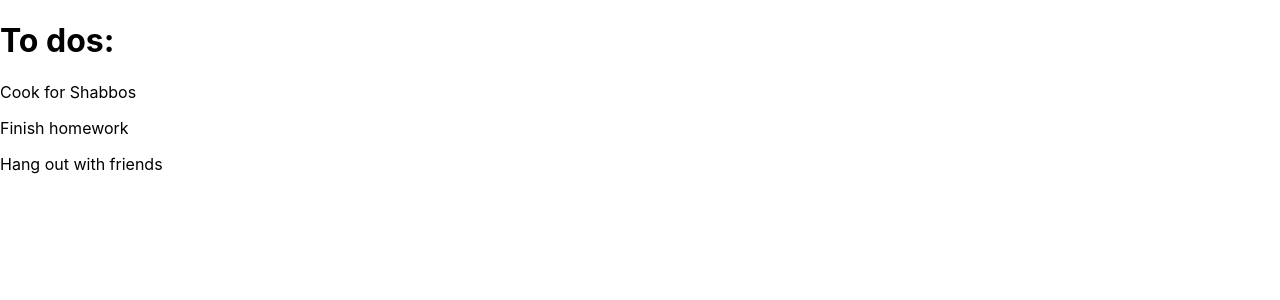
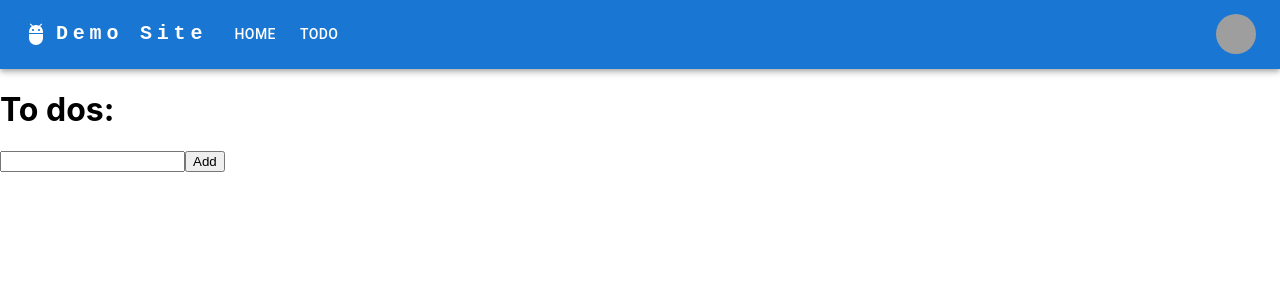
Before and after one commit to ShiraNeumann/mcon-353-demo-site, a React (Create React App) app: page /#/todo in a window 1280 px wide. Shown: the top 300 px of the page. Built offline with nearby package versions, Linux system fonts and the light colour scheme; grey boxes are pictures that could not be loaded.

Commit message:
Routing and added header

```diff
--- a/src/App.js
+++ b/src/App.js
@@ -1,31 +1,19 @@
-import computer from "./images/computer1.jpg";
-import javaLogo from "./images/Java.png";
-import html from "./images/html.png";
-import css from "./images/css.png";
-import sql from "./images/sql.png";
-import python from "./images/python.png";
-import csharp from "./images/c#.png";
 import "./App.css";
-import Box from "@mui/material/Box";
-import Card from "@mui/material/Card";
-import CardActions from "@mui/material/CardActions";
-import CardMedia from "@mui/material/CardMedia";
-import CardContent from "@mui/material/CardContent";
-import Typography from "@mui/material/Typography";
-import Accordion from "@mui/material/Accordion";
-import AccordionSummary from "@mui/material/AccordionSummary";
-import AccordionDetails from "@mui/material/AccordionDetails";
-import ExpandMoreIcon from "@mui/icons-material/ExpandMore";
-import { Grid } from "@mui/material";
-import LinkedInIcon from "@mui/icons-material/LinkedIn";
-import { Avatar, Button } from "@mui/material";
-import { Link, Route, BrowserRouter as Router } from "react-router-dom";
+import { Header } from "./components/header/header";
 import { Home } from "./components/home/home";
 import { Todo } from "./components/todo/todo";
+import { HashRouter, Routes, Route } from "react-router-dom";
 
 function App() {
-  //return <Home />;
-  return <Todo />;
+  return (
+    <HashRouter>
+      <Header />
+      <Routes>
+        <Route path="/" element={<Home />} />
+        <Route path="/todo" element={<Todo />} />
+      </Routes>
+    </HashRouter>
+  );
 }
 
 export default App;
--- /dev/null
+++ b/src/components/header/header.jsx
@@ -0,0 +1,172 @@
+import * as React from "react";
+import AppBar from "@mui/material/AppBar";
+import Box from "@mui/material/Box";
+import Toolbar from "@mui/material/Toolbar";
+import IconButton from "@mui/material/IconButton";
+import Typography from "@mui/material/Typography";
+import Menu from "@mui/material/Menu";
+import MenuIcon from "@mui/icons-material/Menu";
+import Container from "@mui/material/Container";
+import Avatar from "@mui/material/Avatar";
+import Button from "@mui/material/Button";
+import Tooltip from "@mui/material/Tooltip";
+import MenuItem from "@mui/material/MenuItem";
+import AdbIcon from "@mui/icons-material/Adb";
+import { useNavigate } from "react-router-dom";
+
+const pages = [
+  { name: "Home", path: "/" },
+  { name: "Todo", path: "/todo" },
+];
+const settings = ["Profile", "Account", "Dashboard", "Logout"];
+
+export function Header() {
+  const navigate = useNavigate();
+  const [anchorElNav, setAnchorElNav] = React.useState(null);
+  const [anchorElUser, setAnchorElUser] = React.useState(null);
+
+  const handleOpenNavMenu = (event) => {
+    setAnchorElNav(event.currentTarget);
+  };
+  const handleOpenUserMenu = (event) => {
+    setAnchorElUser(event.currentTarget);
+  };
+
+  const handleCloseNavMenu = (page) => {
+    setAnchorElNav(null);
+    if (page) {
+      navigate(page.path);
+    }
+  };
+
+  const handleCloseUserMenu = () => {
+    setAnchorElUser(null);
+  };
+
+  return (
+    <AppBar position="static">
+      <Container maxWidth="xl">
+        <Toolbar disableGutters>
+          <AdbIcon sx={{ display: { xs: "none", md: "flex" }, mr: 1 }} />
+          <Typography
+            variant="h6"
+            noWrap
+            component="a"
+            href="/"
+            sx={{
+              mr: 2,
+              display: { xs: "none", md: "flex" },
+              fontFamily: "monospace",
+              fontWeight: 700,
+              letterSpacing: ".3rem",
+              color: "inherit",
+              textDecoration: "none",
+            }}
+          >
+            Demo Site
+          </Typography>
+
+          <Box sx={{ flexGrow: 1, display: { xs: "flex", md: "none" } }}>
+            <IconButton
+              size="large"
+              aria-label="account of current user"
+              aria-controls="menu-appbar"
+              aria-haspopup="true"
+              onClick={handleOpenNavMenu}
+              color="inherit"
+            >
+              <MenuIcon />
+            </IconButton>
+            <Menu
+              id="menu-appbar"
+              anchorEl={anchorElNav}
+              anchorOrigin={{
+                vertical: "bottom",
+                horizontal: "left",
+              }}
+              keepMounted
+              transformOrigin={{
+                vertical: "top",
+                horizontal: "left",
+              }}
+              open={Boolean(anchorElNav)}
+              onClose={handleCloseNavMenu}
+              sx={{
+                display: { xs: "block", md: "none" },
+              }}
+            >
+              {pages.map((page) => (
+                <MenuItem
+                  key={page.name}
+                  onClick={() => handleCloseNavMenu(page)}
+                >
+                  <Typography textAlign="center">{page.name}</Typography>
+                </MenuItem>
+              ))}
+            </Menu>
+          </Box>
+          <AdbIcon sx={{ display: { xs: "flex", md: "none" }, mr: 1 }} />
+          <Typography
+            variant="h5"
+            noWrap
+            component="a"
+            href=""
+            sx={{
+              mr: 2,
+              display: { xs: "flex", md: "none" },
+              flexGrow: 1,
+              fontFamily: "monospace",
+              fontWeight: 700,
+              letterSpacing: ".3rem",
+              color: "inherit",
+              textDecoration: "none",
+            }}
+          >
+            Demo Site
+          </Typography>
+          <Box sx={{ flexGrow: 1, display: { xs: "none", md: "flex" } }}>
+            {pages.map((page) => (
+              <Button
+                key={page.name}
+                onClick={() => handleCloseNavMenu(page)}
+                sx={{ my: 2, color: "white", display: "block" }}
+              >
+                {page.name}
+              </Button>
+            ))}
+          </Box>
+
+          <Box sx={{ flexGrow: 0 }}>
+            <Tooltip title="Open settings">
+              <IconButton onClick={handleOpenUserMenu} sx={{ p: 0 }}>
+                <Avatar alt="Remy Sharp" src="/static/images/avatar/2.jpg" />
+              </IconButton>
+            </Tooltip>
+            <Menu
+              sx={{ mt: "45px" }}
+              id="menu-appbar"
+              anchorEl={anchorElUser}
+              anchorOrigin={{
+                vertical: "top",
+                horizontal: "right",
+              }}
+              keepMounted
+              transformOrigin={{
+                vertical: "top",
+                horizontal: "right",
+              }}
+              open={Boolean(anchorElUser)}
+              onClose={handleCloseUserMenu}
+            >
+              {settings.map((setting) => (
+                <MenuItem key={setting} onClick={handleCloseUserMenu}>
+                  <Typography textAlign="center">{setting}</Typography>
+                </MenuItem>
+              ))}
+            </Menu>
+          </Box>
+        </Toolbar>
+      </Container>
+    </AppBar>
+  );
+}
--- a/src/components/todo/todo.jsx
+++ b/src/components/todo/todo.jsx
@@ -1,12 +1,35 @@
-import React from "react";
+import { CheckBox } from "@mui/icons-material";
+import React, { useState } from "react";
 
 export const Todo = () => {
-    return (
-        <>
-            <h1>To dos:</h1>
-            <p>Cook for Shabbos</p>
-            <p>Finish homework</p>
-            <p>Hang out with friends</p>
-        </>
-    );
-}
+  const [input, setInput] = useState(""); //use hook for keeping track of state
+  const [todos, setTodos] = useState([]);
+
+  const onInput = (event) => {
+    console.log(event.target.value);
+    setInput(event.target.value);
+  };
+
+  const addToDo = () => {
+    //use the setTodos method to create new array instead of mutating the data, so that the page knows to rerender
+    setTodos([...todos, input]); //create a new array with everything in the old array with the new data
+  };
+
+  const deleteTodo = () => {};
+  return (
+    <>
+      <h1>To dos:</h1>
+      <input onInput={onInput} />
+      <button onClick={addToDo}>Add</button>
+      {
+        //injecting javaScript
+        todos.map((todo) => (
+          <p>
+            <input type="checkbox" />
+            {todo}
+          </p>
+        )) //transform the items with map
+      }
+    </>
+  );
+};
```
